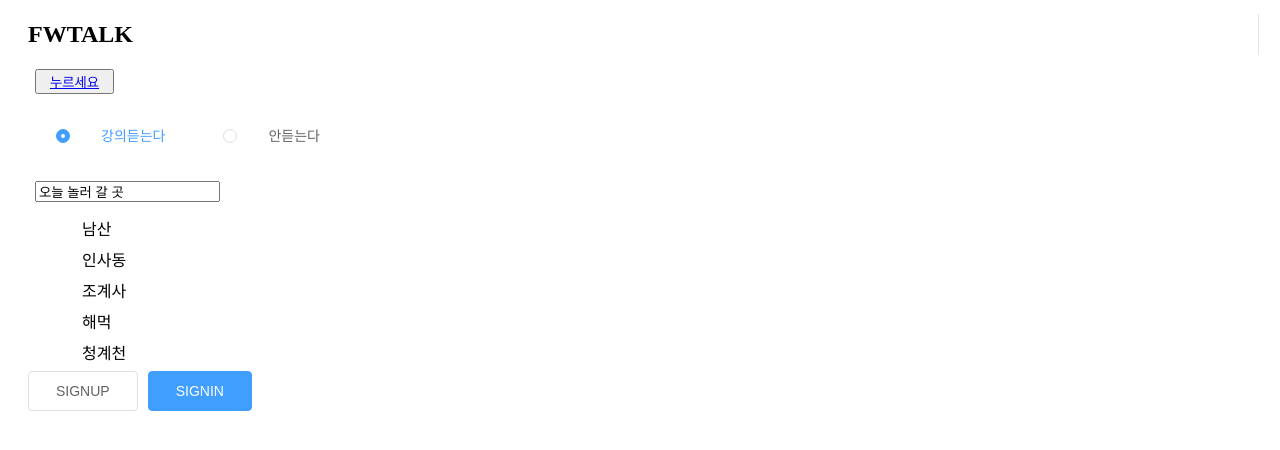
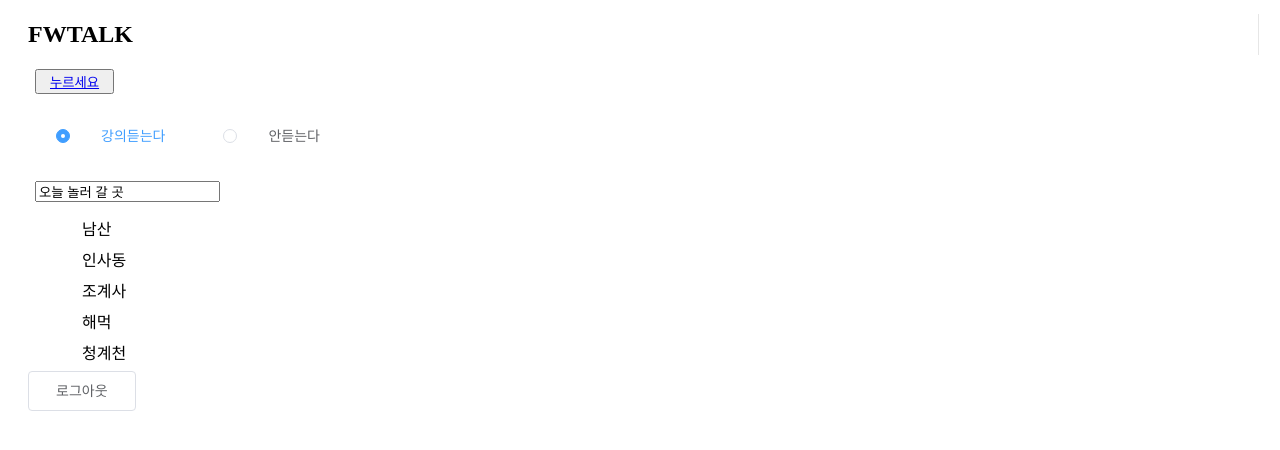
Before and after one commit to c10q/vue_cli, a Vue app: page / in a window 1280 px wide. Shown: the top 450 px of the page. Built offline with nearby package versions, Linux system fonts and the light colour scheme; no server answers; sample sign-in values are in the browser's storage.

Commit message:
Home 로그아웃 버튼 추가

```diff
--- a/src/views/Home.vue
+++ b/src/views/Home.vue
@@ -13,12 +13,15 @@
         {{ item.message }}
       </li>
     </ul>
-    <el-button @click="signUp">SIGNUP</el-button>
-    <el-button @click="signIn" type="primary">SIGNIN</el-button>
+    <el-button @click="signOut">
+      로그아웃
+    </el-button>
   </div>
 </template>
 
 <script>
+
+import firebase from "firebase";
 
 export default {
   name: 'Home',
@@ -47,6 +50,11 @@ export default {
     },
     signUp() {
       this.$router.push('/signUp')
+    },
+    signOut() {
+      firebase.auth().signOut().then(() => {
+        this.$router.replace('/signIn')
+      })
     }
   }
 }
```
